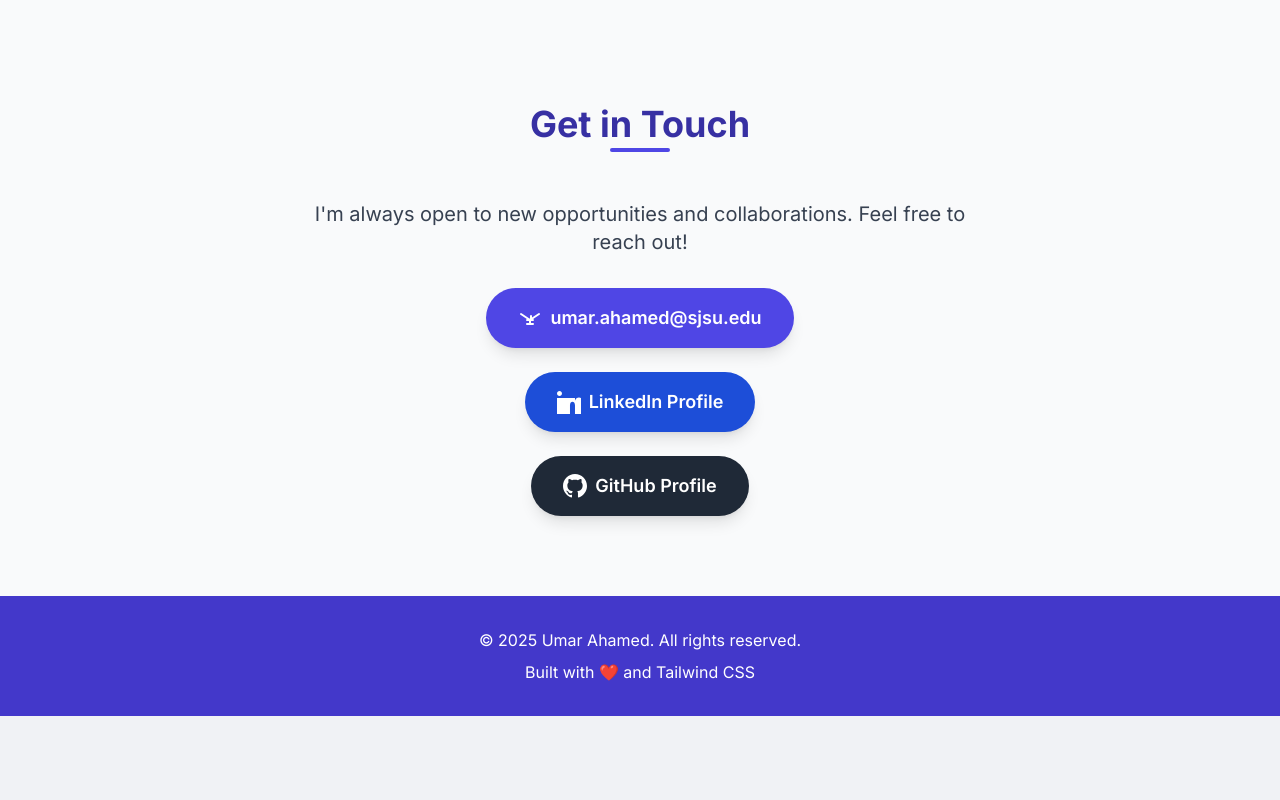
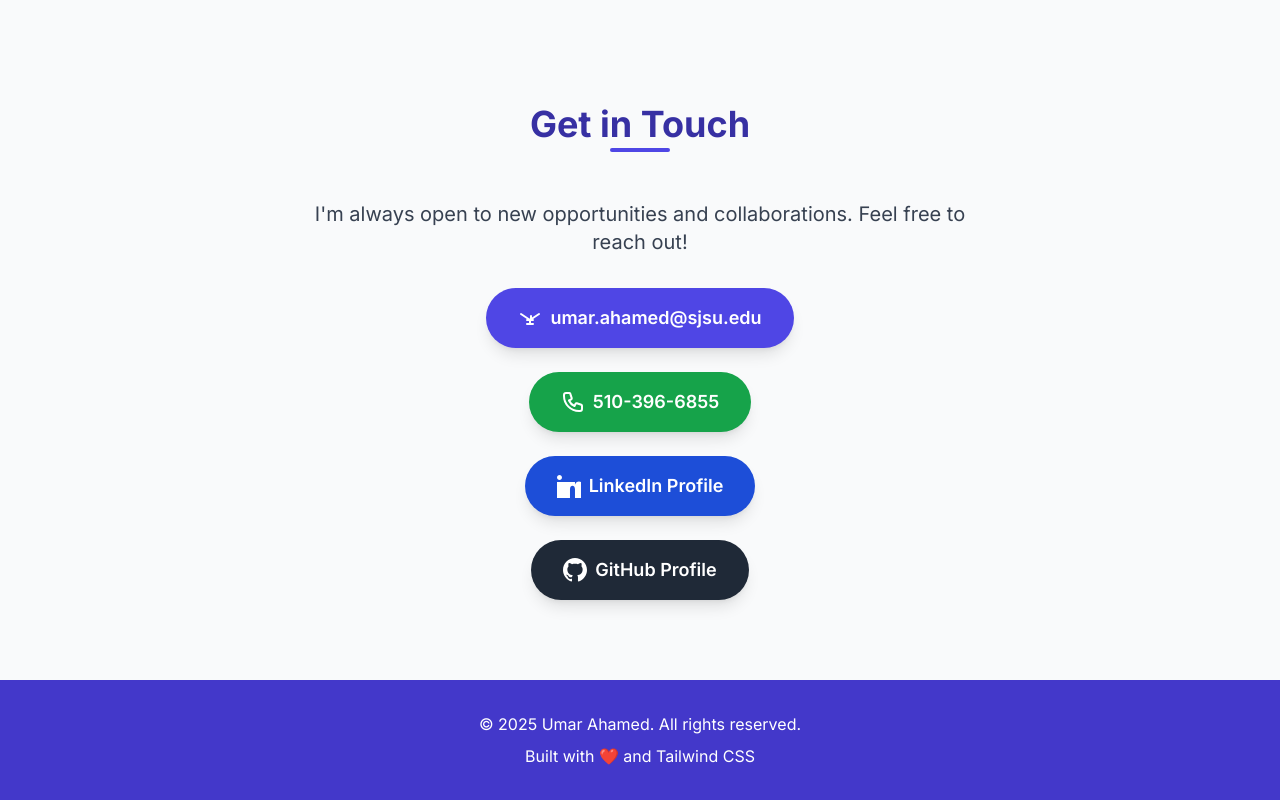
Before and after one commit to Umar316798/Umar316798.github.io, a plain HTML site: page index.html in a window 1280 px wide. Shown: the part 3780-4580 px from the top of the page. Before the commit the page ends 4496 px from the top, so only its background shows below. Drawn offline with nearby package versions, Linux system fonts and the light colour scheme.

Commit message:
Update index.html

```diff
--- a/index.html
+++ b/index.html
@@ -250,6 +250,10 @@
                     <svg class="w-6 h-6 mr-2" fill="none" stroke="currentColor" viewBox="0 0 24 24" xmlns="http://www.w3.org/2000/svg"><path stroke-linecap="round" stroke-linejoin="round" stroke-width="2" d="M3 8l7.89 5.26a2 2 0 002.22 0L21 8m-9 6v4m0 0H9m3 0h3m-6-4h6m-2-4v4"></path></svg>
                     umar.ahamed@sjsu.edu
                 </a>
+                <a href="tel:+15103966855" class="bg-green-600 text-white px-8 py-4 rounded-full text-lg font-semibold hover:bg-green-700 transition duration-300 shadow-lg transform hover:scale-105 inline-flex items-center">
+                    <svg class="w-6 h-6 mr-2" fill="none" stroke="currentColor" viewBox="0 0 24 24" xmlns="http://www.w3.org/2000/svg"><path stroke-linecap="round" stroke-linejoin="round" stroke-width="2" d="M3 5a2 2 0 012-2h3.28a1 1 0 01.948.684l1.498 4.493a1 1 0 01-.502 1.21l-2.257 1.13a11.042 11.042 0 005.516 5.516l1.13-2.257a1 1 0 011.21-.502l4.493 1.498a1 1 0 01.684.949V19a2 2 0 01-2 2h-1C9.716 21 3 14.284 3 6V5z"></path></svg>
+                    510-396-6855
+                </a>
                 <a href="https://www.linkedin.com/in/umar-ahamed-a94382259/" target="_blank" class="bg-blue-700 text-white px-8 py-4 rounded-full text-lg font-semibold hover:bg-blue-800 transition duration-300 shadow-lg transform hover:scale-105 inline-flex items-center">
                     <svg class="w-6 h-6 mr-2" fill="currentColor" viewBox="0 0 24 24" xmlns="http://www.w3.org/2000/svg"><path d="M4.98 3.5c0 1.381-1.11 2.5-2.48 2.5s-2.48-1.119-2.48-2.5c0-1.38 1.11-2.5 2.48-2.5s2.48 1.12 2.48 2.5zm.02 4.5h-5v16h5v-16zm7.982 0h-7.982v16h7.982v-8.75c0-4.673 5.006-4.508 5.006 0v8.75h7.982v-11.75c0-6.187-7.003-6.039-7.982-1.498v-2.752z"/></svg>
                     LinkedIn Profile
```
